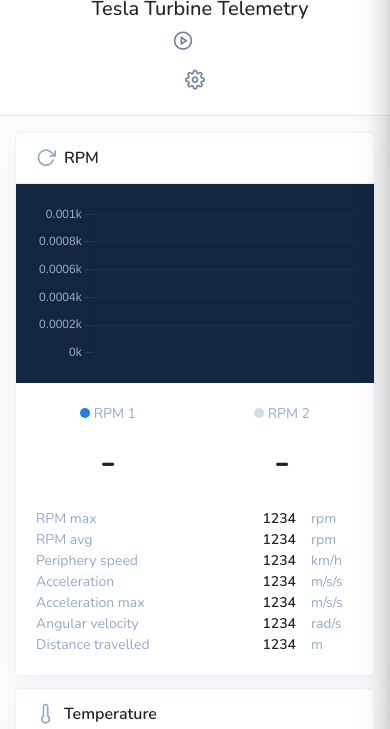
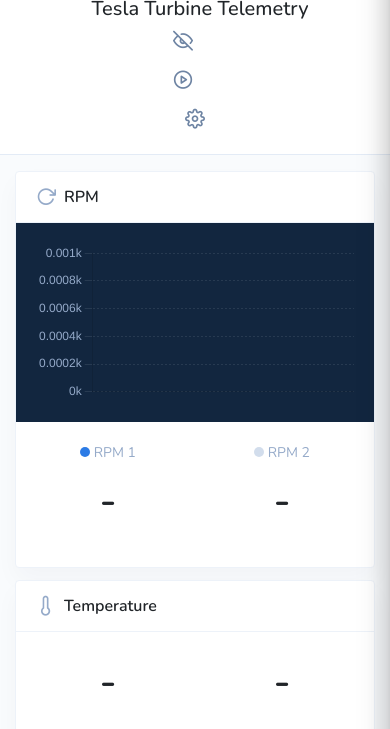
Before and after one commit to nickkraakman/tesla-turbine-telemetry, a plain HTML site: page index.html in a window 390 px wide. Both pictures are taken after a click on the element 183 px from the left and 99 px from the top of the page. Shown: the part 59-788 px from the top of the page. Drawn offline with Linux system fonts and the light colour scheme; no server answers; files whose address does not match are found by name.

Commit message:
Toggle additional stats

```diff
--- a/index.html
+++ b/index.html
@@ -23,6 +23,10 @@
     <h5 class="my-0 mr-md-auto" id="brand-name">
       Tesla Turbine Telemetry
     </h5>
+
+    <div class="icon icon-btn mr-4" id="more-stats-btn" title="Toggle extra stats">
+      <i class="fe fe-eye"></i>
+    </div>
 
     <div class="icon icon-btn mr-4" id="valve-btn" title="Control valve" data-state="false">
       <i class="fe fe-play-circle"></i>
--- a/js/app.js
+++ b/js/app.js
@@ -458,6 +458,21 @@
     }
 
 
+    // Show / hide additional stats
+    $("#more-stats-btn").on( "click", function()
+    {
+        if ( $("#more-stats-btn .fe").hasClass("fe-eye") ) {
+            console.log("hasClass fe-eye")
+            $(".data-wrapper").hide()
+            $("#more-stats-btn .fe").removeClass("fe-eye").addClass("fe-eye-off")
+        } else {
+            console.log("NOT hasClass fe-eye")
+            $(".data-wrapper").show()
+            $("#more-stats-btn .fe").removeClass("fe-eye-off").addClass("fe-eye")
+        }
+    })
+
+
     $("#valve-btn").on( "click", function()
     {
         let currentState = $(this).data( "state" )
```
